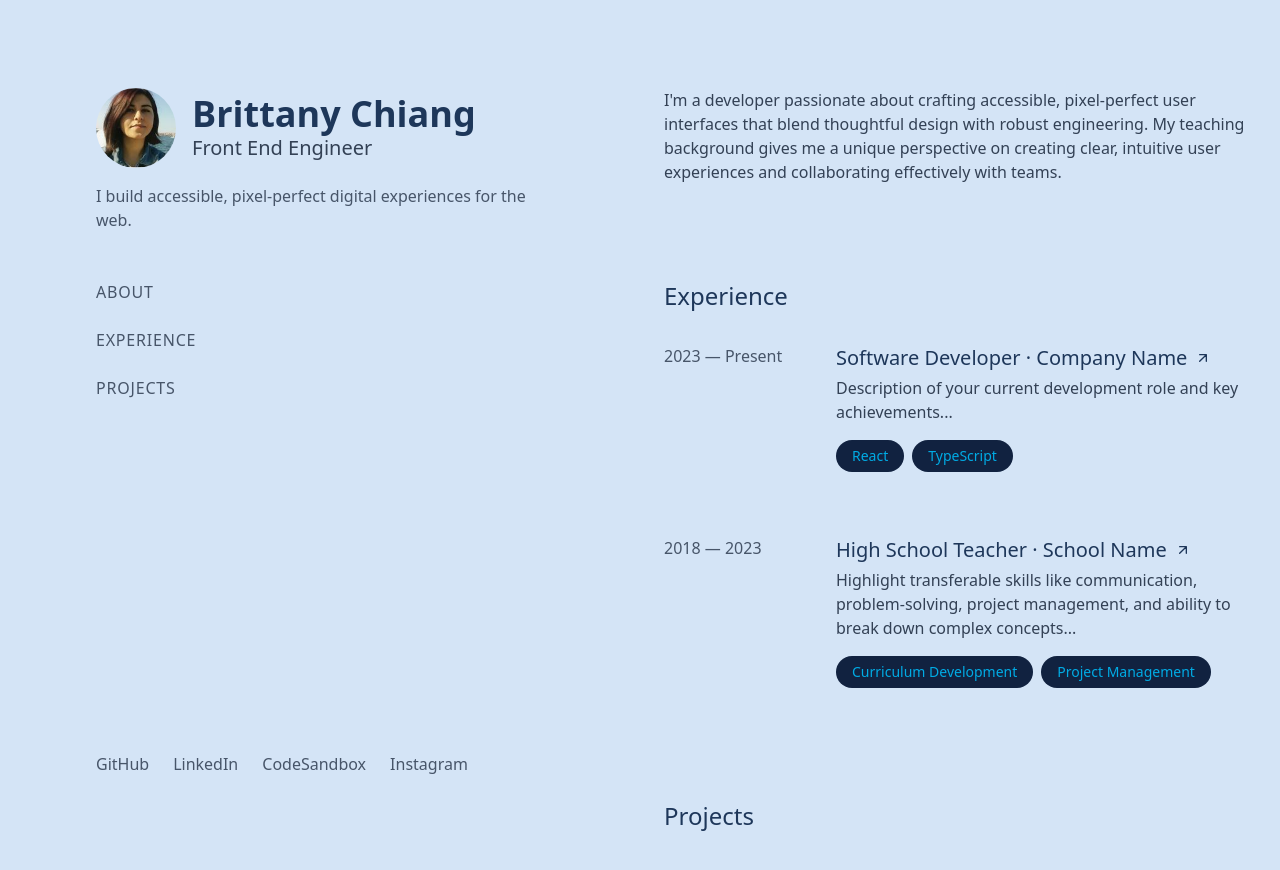
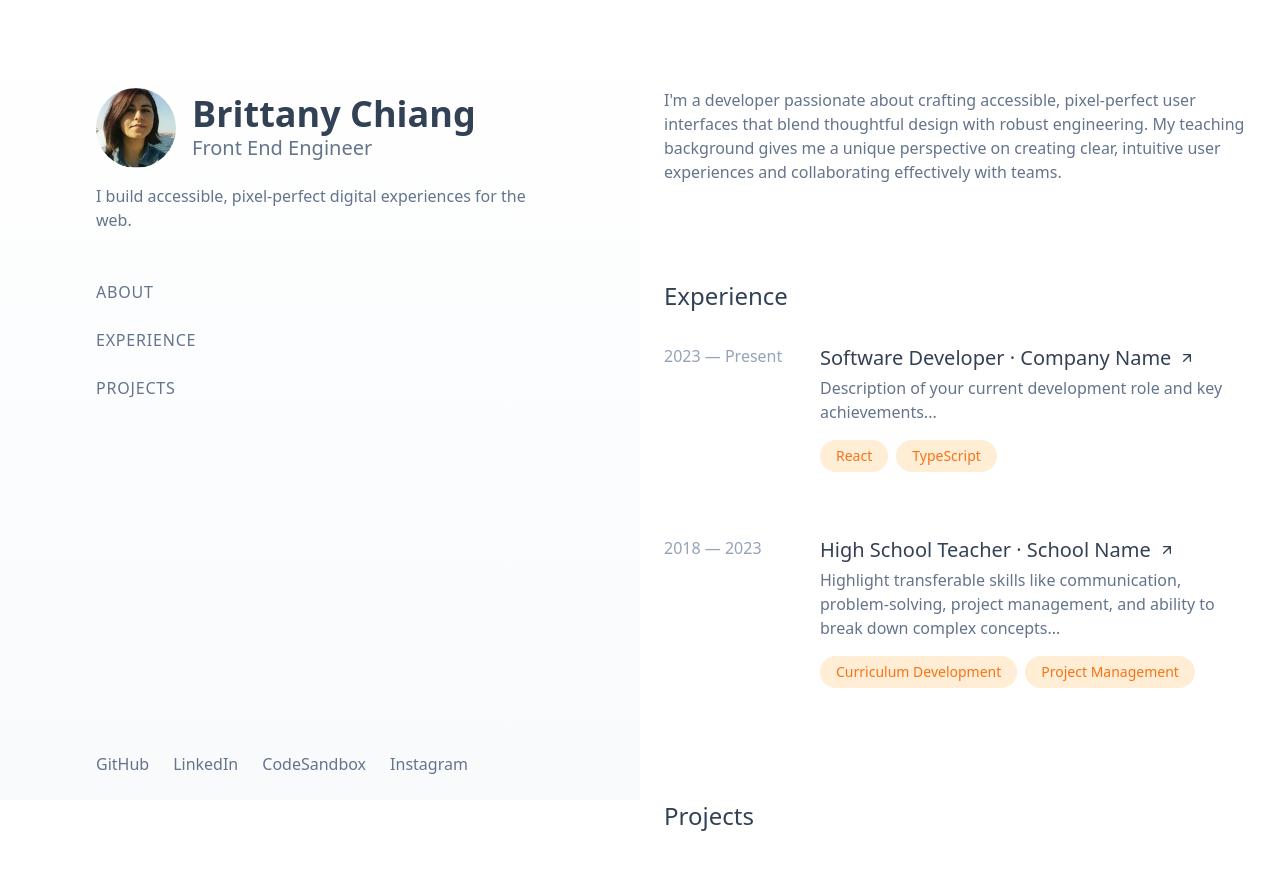
Before and after one commit to adamnestor/portfolio_v1, a React (Vite) app: page / in a window 1280 px wide. Shown: the top 870 px of the page. Built offline with nearby package versions, Linux system fonts and the light colour scheme.

Commit message:
updated color scheme

```diff
--- a/src/components/identity/LeftPanel.tsx
+++ b/src/components/identity/LeftPanel.tsx
@@ -11,61 +11,40 @@ const LeftPanel = () => {
           />
         </div>
         <div>
-          <h1 className="text-text-dark text-4xl font-bold">Brittany Chiang</h1>
-          <h2 className="text-text-muted text-xl">Front End Engineer</h2>
+          <h1 className="text-slate-dark text-4xl font-bold">Brittany Chiang</h1>
+          <h2 className="text-slate-medium text-xl">Front End Engineer</h2>
         </div>
       </div>
 
-      <p className="text-text-light mb-12">
+      <p className="text-slate-medium mb-12">
         I build accessible, pixel-perfect digital experiences for the web.
       </p>
 
       {/* Navigation */}
       <nav className="flex flex-col gap-6">
-        <a
-          href="#about"
-          className="text-text-light hover:text-brand-blue uppercase tracking-wider font-medium"
-        >
+        <a href="#about" className="text-slate-medium hover:text-orange-primary uppercase tracking-wider font-medium">
           About
         </a>
-        <a
-          href="#experience"
-          className="text-text-light hover:text-brand-blue uppercase tracking-wider font-medium"
-        >
+        <a href="#experience" className="text-slate-medium hover:text-orange-primary uppercase tracking-wider font-medium">
           Experience
         </a>
-        <a
-          href="#projects"
-          className="text-text-light hover:text-brand-blue uppercase tracking-wider font-medium"
-        >
+        <a href="#projects" className="text-slate-medium hover:text-orange-primary uppercase tracking-wider font-medium">
           Projects
         </a>
       </nav>
 
       {/* Social Links */}
       <div className="flex gap-6 mt-auto">
-        <a
-          href="https://github.com"
-          className="text-text-light hover:text-brand-blue"
-        >
+        <a href="https://github.com" className="text-slate-medium hover:text-orange-primary">
           GitHub
         </a>
-        <a
-          href="https://linkedin.com"
-          className="text-text-light hover:text-brand-blue"
-        >
+        <a href="https://linkedin.com" className="text-slate-medium hover:text-orange-primary">
           LinkedIn
         </a>
-        <a
-          href="https://codesandbox.io"
-          className="text-text-light hover:text-brand-blue"
-        >
+        <a href="https://codesandbox.io" className="text-slate-medium hover:text-orange-primary">
           CodeSandbox
         </a>
-        <a
-          href="https://instagram.com"
-          className="text-text-light hover:text-brand-blue"
-        >
+        <a href="https://instagram.com" className="text-slate-medium hover:text-orange-primary">
           Instagram
         </a>
       </div>
--- a/src/components/layout/SplitLayout.tsx
+++ b/src/components/layout/SplitLayout.tsx
@@ -1,5 +1,3 @@
-import React from 'react';
-
 interface SplitLayoutProps {
   leftPanel: React.ReactNode;
   rightPanel: React.ReactNode;
@@ -7,16 +5,16 @@ interface SplitLayoutProps {
 
 const SplitLayout: React.FC<SplitLayoutProps> = ({ leftPanel, rightPanel }) => {
   return (
-    <div className="flex flex-col md:flex-row min-h-screen bg-brand-light">
+    <div className="flex flex-col md:flex-row min-h-screen bg-background">
       {/* Fixed Left Panel */}
-      <div className="w-full md:w-1/2 md:fixed md:h-screen p-6">
+      <div className="w-full md:w-1/2 md:fixed md:h-screen bg-card-gradient p-6">
         <div className="max-w-md mx-auto h-full flex flex-col justify-between">
           {leftPanel}
         </div>
       </div>
 
       {/* Right Panel with offset */}
-      <div className="w-full md:w-1/2 md:ml-[50%] p-6">
+      <div className="w-full md:w-1/2 md:ml-[50%] bg-background p-6">
         <div className="max-w-3xl mx-auto">
           {rightPanel}
         </div>
--- a/src/components/sections/RightPanel.tsx
+++ b/src/components/sections/RightPanel.tsx
@@ -2,7 +2,7 @@ const RightPanel = () => {
   return (
     <div className="pt-16">
       {/* Opening paragraph aligned with name */}
-      <div className="text-text-muted space-y-4 mb-24">
+      <div className="text-slate-medium space-y-4 mb-24">
         <p>
           I'm a developer passionate about crafting accessible, pixel-perfect
           user interfaces that blend thoughtful design with robust engineering.
@@ -14,19 +14,21 @@ const RightPanel = () => {
 
       {/* Experience Section */}
       <section id="experience" className="mb-24">
-        <h2 className="text-text-dark text-2xl font-medium mb-8">Experience</h2>
+        <h2 className="text-slate-dark text-2xl font-medium mb-8">
+          Experience
+        </h2>
         <div className="space-y-12">
           {/* Development Role */}
           <a
             href="https://company-url.com"
-            className="block group hover:bg-[#112240] rounded-lg p-4 -m-4 transition-colors"
+            className="block group hover:bg-orange-light rounded-lg p-4 -m-4 transition-colors shadow-card hover:shadow-card-hover"
           >
-            <div className="grid grid-cols-[140px_1fr] gap-8">
-              <span className="text-text-light whitespace-nowrap">
+            <div className="grid grid-cols-[140px_1fr] gap-4 pr-8">
+              <span className="text-slate-light group-hover:text-slate-medium whitespace-nowrap transition-colors">
                 2023 — Present
               </span>
               <div>
-                <h3 className="text-text-dark text-xl mb-1 inline-flex items-center gap-2 group-hover:text-brand-blue">
+                <h3 className="text-slate-dark text-xl mb-1 inline-flex items-center gap-2 group-hover:text-orange-primary">
                   Software Developer · Company Name
                   <svg
                     className="w-4 h-4"
@@ -42,15 +44,15 @@ const RightPanel = () => {
                     />
                   </svg>
                 </h3>
-                <p className="text-text-muted group-hover:text-text-light">
+                <p className="text-slate-medium group-hover:text-slate-dark">
                   Description of your current development role and key
                   achievements...
                 </p>
                 <div className="flex flex-wrap gap-2 mt-4">
-                  <span className="px-4 py-1.5 rounded-full bg-[#112240] text-brand-blue text-sm group-hover:bg-[#1D3A70]">
+                  <span className="px-4 py-1.5 rounded-full bg-orange-light text-orange-primary group-hover:bg-white text-sm transition-colors">
                     React
                   </span>
-                  <span className="px-4 py-1.5 rounded-full bg-[#112240] text-brand-blue text-sm group-hover:bg-[#1D3A70]">
+                  <span className="px-4 py-1.5 rounded-full bg-orange-light text-orange-primary group-hover:bg-white text-sm transition-colors">
                     TypeScript
                   </span>
                 </div>
@@ -61,14 +63,14 @@ const RightPanel = () => {
           {/* Teaching Role */}
           <a
             href="https://school-url.com"
-            className="block group hover:bg-[#112240] rounded-lg p-4 -m-4 transition-colors"
+            className="block group hover:bg-orange-light rounded-lg p-4 -m-4 transition-colors shadow-card hover:shadow-card-hover"
           >
-            <div className="grid grid-cols-[140px_1fr] gap-8">
-              <span className="text-text-light whitespace-nowrap">
+            <div className="grid grid-cols-[140px_1fr] gap-4 pr-8">
+              <span className="text-slate-light group-hover:text-slate-medium whitespace-nowrap transition-colors">
                 2018 — 2023
               </span>
               <div>
-                <h3 className="text-text-dark text-xl mb-1 inline-flex items-center gap-2 group-hover:text-brand-blue">
+                <h3 className="text-slate-dark text-xl mb-1 inline-flex items-center gap-2 group-hover:text-orange-primary">
                   High School Teacher · School Name
                   <svg
                     className="w-4 h-4"
@@ -84,16 +86,16 @@ const RightPanel = () => {
                     />
                   </svg>
                 </h3>
-                <p className="text-text-muted group-hover:text-text-light">
+                <p className="text-slate-medium group-hover:text-slate-dark">
                   Highlight transferable skills like communication,
                   problem-solving, project management, and ability to break down
                   complex concepts...
                 </p>
                 <div className="flex flex-wrap gap-2 mt-4">
-                  <span className="px-4 py-1.5 rounded-full bg-[#112240] text-brand-blue text-sm group-hover:bg-[#1D3A70]">
+                  <span className="px-4 py-1.5 rounded-full bg-orange-light text-orange-primary group-hover:bg-white text-sm transition-colors">
                     Curriculum Development
                   </span>
-                  <span className="px-4 py-1.5 rounded-full bg-[#112240] text-brand-blue text-sm group-hover:bg-[#1D3A70]">
+                  <span className="px-4 py-1.5 rounded-full bg-orange-light text-orange-primary group-hover:bg-white text-sm transition-colors">
                     Project Management
                   </span>
                 </div>
@@ -105,7 +107,7 @@ const RightPanel = () => {
 
       {/* Projects Section */}
       <section id="projects">
-        <h2 className="text-text-dark text-2xl font-medium mb-8">Projects</h2>
+        <h2 className="text-slate-dark text-2xl font-medium mb-8">Projects</h2>
         {/* Projects content */}
       </section>
     </div>
--- a/tailwind.config.js
+++ b/tailwind.config.js
@@ -4,17 +4,37 @@ export default {
   theme: {
     extend: {
       colors: {
-        brand: {
-          light: "#D4E4F6", // Light blue
-          blue: "#00ABE4", // Bright blue
-          white: "#FFFFFF", // White
+        background: '#FFFFFF',
+        slate: {
+          dark: '#334155',    // Headers, important text
+          medium: '#64748B',  // Body text
+          light: '#94A3B8',   // Subtle text
+          muted: '#CBD5E1',   // Even more subtle
         },
-        // Recommended complementary text colors:
-        text: {
-          dark: "#1E375A", // Dark slate blue for primary text
-          muted: "#334155", // Medium slate for secondary text
-          light: "#475569", // Light slate for subtle text
+        orange: {
+          primary: '#F97316',  // Main orange
+          secondary: '#FB923C', // Lighter orange for hover
+          light: '#FFEDD5',    // Very light orange for backgrounds
         },
+        card: {
+          DEFAULT: '#FFFFFF',
+          border: '#E2E8F0',
+        }
+      },
+      gradientColorStops: {
+        'orange-start': '#F97316',
+        'orange-end': '#FB923C',
+      },
+      backgroundImage: {
+        'card-gradient': 'linear-gradient(to bottom, #FFFFFF, #F8FAFC)',
+        'orange-gradient': 'linear-gradient(to bottom right, #F97316, #FB923C)',
+        'hover-gradient': 'linear-gradient(to bottom right, #FB923C, #FCD34D)',
+        'subtle-gradient': 'linear-gradient(to bottom right, #F8FAFC, #FFFFFF)',
+      },
+      boxShadow: {
+        'card': '0 2px 4px rgba(0, 0, 0, 0.05), 0 1px 2px rgba(0, 0, 0, 0.1)',
+        'card-hover': '0 4px 6px rgba(0, 0, 0, 0.05), 0 2px 4px rgba(0, 0, 0, 0.1)',
+        'button': '0 1px 2px rgba(249, 115, 22, 0.1)',
       },
     },
   },
```
